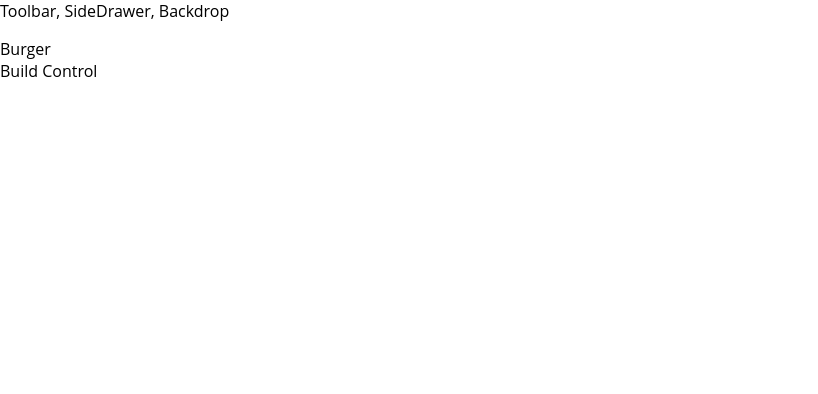
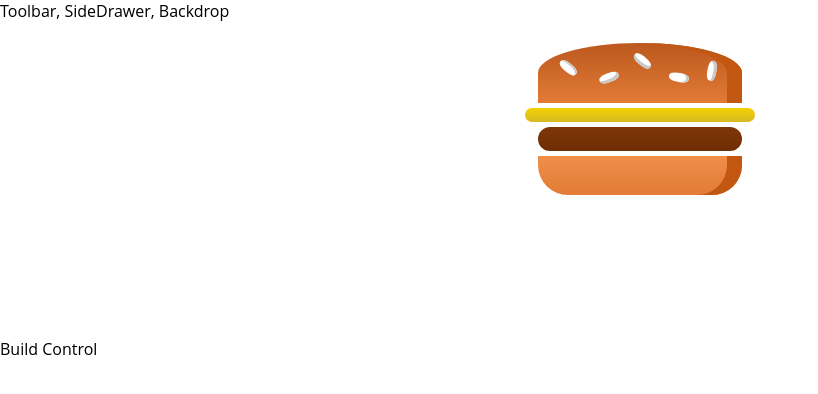
Before and after one commit to SiddTripathi/React_Application, a React (Create React App) app in the folder burger_builder/: page / in a window 1280 px wide. Shown: the top 394 px of the page, without its empty margins (0-818 px from the left). Built offline with nearby package versions, Linux system fonts and the light colour scheme; the HTML template or start-up script is replaced by a standard one.

Commit message:
Prop Types Initial Application

```diff
--- a/burger_builder/package.json
+++ b/burger_builder/package.json
@@ -6,6 +6,7 @@
     "@testing-library/jest-dom": "^4.2.4",
     "@testing-library/react": "^9.5.0",
     "@testing-library/user-event": "^7.2.1",
+    "prop-types": "^15.7.2",
     "react": "^16.13.1",
     "react-dom": "^16.13.1",
     "react-scripts": "3.4.1"
--- /dev/null
+++ b/burger_builder/src/Components/Burger/Burger.js
@@ -0,0 +1,17 @@
+import React from 'react';
+
+import classes from '../Burger/Burger.module.css'
+import BurgerIngredient from './BurgerIngredient/BurgerIngredient'
+
+const burger = (props) => {
+    return (
+        <div className={classes.Burger}>
+            <BurgerIngredient type="bread-top" />
+            <BurgerIngredient type="cheese" />
+            <BurgerIngredient type="meat" />
+            <BurgerIngredient type="bread-bottom" />
+        </div>
+    )
+}
+
+export default burger;
--- /dev/null
+++ b/burger_builder/src/Components/Burger/Burger.module.css
@@ -0,0 +1,30 @@
+.Burger {
+  width: 20%;
+  margin: auto;
+  height: 300px;
+  overflow: auto;
+  text-align: center;
+  font-weight: bold;
+  font-size: 1.2rem;
+}
+
+@media (min-widt: 500px) and (min-height: 400px) {
+  .Burger {
+    width: 350px;
+    height: 300px;
+  }
+}
+
+@media (min-widt: 500px) and (min-height: 401px) {
+  .Burger {
+    width: 450px;
+    height: 400px;
+  }
+}
+
+@media (min-widt: 1000px) and (min-height: 700px) {
+  .Burger {
+    width: 700px;
+    height: 600px;
+  }
+}
--- /dev/null
+++ b/burger_builder/src/Components/Burger/BurgerIngredient/BurgerIngredient.js
@@ -0,0 +1,47 @@
+import React, { Component } from 'react';
+import PropTypes from 'prop-types'
+
+import classes from './BurgerIngredient.module.css'
+import BurgerBuilder from '../../../Container/BurgerBuilder/BurgerBuilder';
+
+
+class BurgerIngredient extends Component {
+    render() {
+        let ingredient = null;
+        switch (this.props.type) {
+            case ('bread-bottom'):
+                ingredient = <div className={classes.BreadBottom}></div>;
+                break;
+            case ('bread-top'):
+                ingredient = (
+                    <div className={classes.BreadTop}>
+                        <div className={classes.Seeds1}></div>
+                        <div className={classes.Seeds2}></div>
+
+                    </div>
+                );
+                break;
+            case ('meat'):
+                ingredient = <div className={classes.Meat}></div>;
+                break;
+            case ('cheese'):
+                ingredient = <div className={classes.Cheese}></div>;
+                break;
+            case ('bacon'):
+                ingredient = <div className={classes.Bacon}></div>;
+                break;
+            case ('salad'):
+                ingredient = <div className={classes.Salad}></div>;
+                break;
+            default: ingredient = null;
+        }
+        return ingredient;
+    }
+
+}
+
+BurgerIngredient.propTypes = {
+    type: PropTypes.string.isRequired
+}
+
+export default BurgerIngredient;
--- /dev/null
+++ b/burger_builder/src/Components/Burger/BurgerIngredient/BurgerIngredient.module.css
@@ -0,0 +1,112 @@
+.BreadBottom {
+  height: 13%;
+  width: 80%;
+  background: linear-gradient(#f08e4a, #e27b36);
+  border-radius: 0 0 30px 30px;
+  box-shadow: inset -15px 0 #c15711;
+  margin: 2% auto;
+}
+
+.BreadTop {
+  height: 20%;
+  width: 80%;
+  background: linear-gradient(#bc581e, #e27b36);
+  border-radius: 50% 50% 0 0;
+  box-shadow: inset -15px 0 #c15711;
+  margin: 2% auto;
+  position: relative;
+}
+
+.Seeds1 {
+  width: 10%;
+  height: 15%;
+  position: absolute;
+  background-color: white;
+  left: 30%;
+  top: 50%;
+  border-radius: 40%;
+  transform: rotate(-20deg);
+  box-shadow: inset -2px -3px #c9c9c9;
+}
+
+.Seeds1:after {
+  content: "";
+  width: 100%;
+  height: 100%;
+  position: absolute;
+  background-color: white;
+  left: -170%;
+  top: -260%;
+  border-radius: 40%;
+  transform: rotate(60deg);
+  box-shadow: inset -1px 2px #c9c9c9;
+}
+
+.Seeds1:before {
+  content: "";
+  width: 100%;
+  height: 100%;
+  position: absolute;
+  background-color: white;
+  left: 180%;
+  top: -50%;
+  border-radius: 40%;
+  transform: rotate(60deg);
+  box-shadow: inset -1px -3px #c9c9c9;
+}
+
+.Seeds2 {
+  width: 10%;
+  height: 15%;
+  position: absolute;
+  background-color: white;
+  left: 64%;
+  top: 50%;
+  border-radius: 40%;
+  transform: rotate(10deg);
+  box-shadow: inset -3px 0 #c9c9c9;
+}
+
+.Seeds2:before {
+  content: "";
+  width: 100%;
+  height: 100%;
+  position: absolute;
+  background-color: white;
+  left: 150%;
+  top: -130%;
+  border-radius: 40%;
+  transform: rotate(90deg);
+  box-shadow: inset 1px 3px #c9c9c9;
+}
+
+.Meat {
+  width: 80%;
+  height: 8%;
+  background: linear-gradient(#7f3608, #702e05);
+  margin: 2% auto;
+  border-radius: 15px;
+}
+
+.Cheese {
+  width: 90%;
+  height: 4.5%;
+  margin: 2% auto;
+  background: linear-gradient(#f4d004, #d6bb22);
+  border-radius: 20px;
+}
+
+.Salad {
+  width: 85%;
+  height: 7%;
+  margin: 2% auto;
+  background: linear-gradient(#228c1d, #91ce50);
+  border-radius: 20px;
+}
+
+.Bacon {
+  width: 80%;
+  height: 3%;
+  background: linear-gradient(#bf3813, #c45e38);
+  margin: 2% auto;
+}
--- a/burger_builder/src/Container/BurgerBuilder/BurgerBuilder.js
+++ b/burger_builder/src/Container/BurgerBuilder/BurgerBuilder.js
@@ -1,12 +1,13 @@
 import React, { Component } from 'react';
 
 import Auxiliary from '../../hoc/Auxiliary'
+import Burger from '../../Components/Burger/Burger'
 
 class BurgerBuilder extends Component {
     render() {
         return (
             <Auxiliary>
-                <div>Burger</div>
+                <Burger></Burger>
                 <div>Build Control</div>
 
             </Auxiliary>
```
